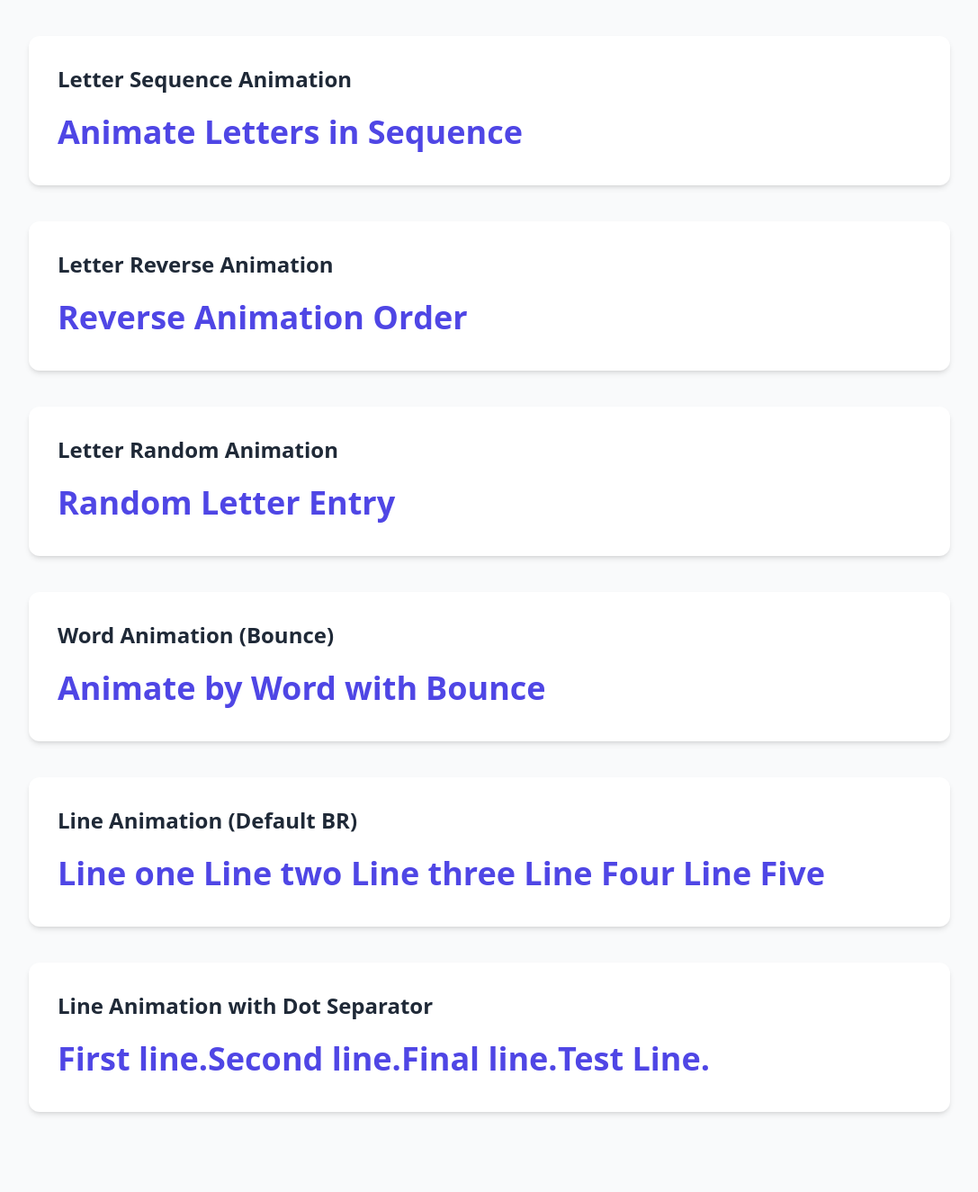
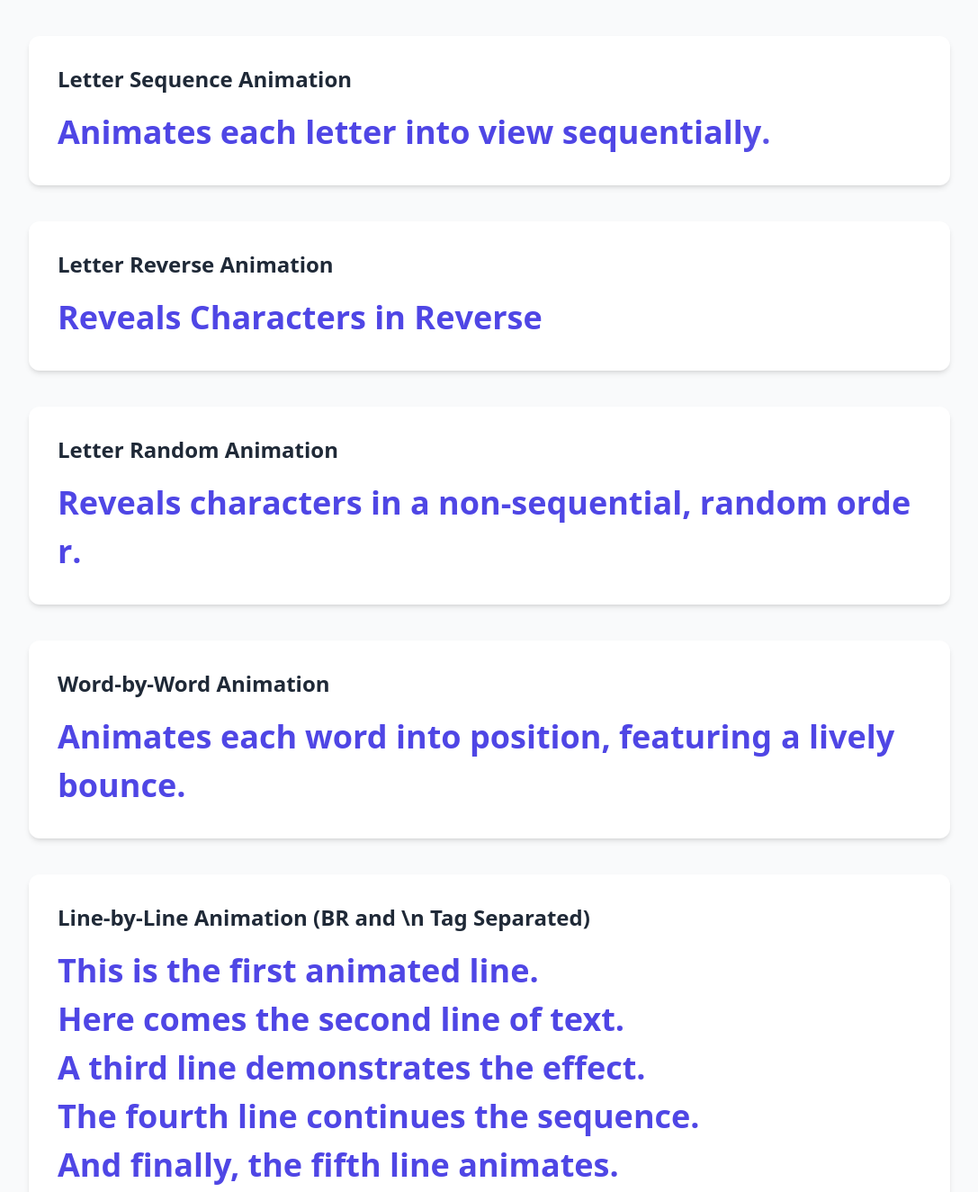
Before and after one commit to yesiamrocks/animtext, a website: page docs/index.html in a window 1280 px wide. Shown: the part 220-1545 px from the top of the page at 90% size, without its empty margins (96-1183 px from the left). Drawn offline with nearby package versions, Linux system fonts and the light colour scheme.

Commit message:
docs: refresh README and docs with improved structure, links, and usage examples

```diff
--- a/docs/index.html
+++ b/docs/index.html
@@ -61,7 +61,8 @@
           <h2 class="text-2xl font-semibold text-gray-800 mb-4">Letter Sequence
             Animation</h2>
           <span class="cssanimation text-indigo-600 animate"
-            data-at-sequence="ca__fx-FadeIn">Animate Letters in Sequence</span>
+            data-at-sequence="ca__fx-FadeIn">Animates each letter into view
+            sequentially.</span>
         </section>
 
         <!-- Letter Reverse Animation -->
@@ -70,9 +71,8 @@
           <h2 class="text-2xl font-semibold text-gray-800 mb-4">Letter Reverse
             Animation</h2>
           <span class="cssanimation text-indigo-600 animate"
-            data-at-reverse="ca__fx-FadeIn" data-at-delay="100">Reverse
-            Animation
-            Order</span>
+            data-at-reverse="ca__fx-FadeIn" data-at-delay="100"> Reveals
+            Characters in Reverse</span>
         </section>
 
         <!-- Letter Random Animation -->
@@ -81,32 +81,32 @@
           <h2 class="text-2xl font-semibold text-gray-800 mb-4">Letter Random
             Animation</h2>
           <span class="cssanimation text-indigo-600 animate"
-            data-at-random="ca__fx-FadeIn" data-at-delay="40">Random Letter
-            Entry</span>
+            data-at-random="ca__fx-FadeIn" data-at-delay="40">Reveals characters
+            in a non-sequential, random order.</span>
         </section>
 
         <!-- Word Animation (Bounce) -->
         <section
           class="bg-white rounded-xl shadow-md p-8 mb-10 hover:shadow-lg transition-shadow duration-300">
-          <h2 class="text-2xl font-semibold text-gray-800 mb-4">Word Animation
-            (Bounce)</h2>
+          <h2 class="text-2xl font-semibold text-gray-800 mb-4">Word-by-Word
+            Animation</h2>
           <span class="cssanimation text-indigo-600 animate"
-            data-at-word="bounceIn" data-at-delay="120">Animate by Word with
-            Bounce</span>
+            data-at-word="bounceIn" data-at-delay="120">Animates each word into
+            position, featuring a lively bounce.</span>
         </section>
 
         <!-- Line Animation (Default BR) -->
         <section
           class="bg-white rounded-xl shadow-md p-8 mb-10 hover:shadow-lg transition-shadow duration-300">
-          <h2 class="text-2xl font-semibold text-gray-800 mb-4">Line Animation
-            (Default BR)</h2>
+          <h2 class="text-2xl font-semibold text-gray-800 mb-4">Line-by-Line
+            Animation (BR and \n Tag Separated)</h2>
           <span class="cssanimation text-indigo-600 animate"
             data-at-line="slideUp bounceIn ca__fx-FadeIn" data-at-delay="300">
-            Line one<br>
-            Line two<br>
-            Line three<br>
-            Line Four<br>
-            Line Five
+            This is the first animated line.
+            Here comes the second line of text.
+            A third line demonstrates the effect.
+            The fourth line continues the sequence.<br />
+            And finally, the fifth line animates.
           </span>
         </section>
 
@@ -118,7 +118,8 @@
           <span class="cssanimation text-indigo-600 animate"
             data-at-line="slideUp bounceIn" data-at-delay="500"
             data-at-separator="dot">
-            First line. Second line. Final line. Test Line.
+            This is the first segment. Here's the second phrase to appear. The
+            third part follows. And this is the final animated line.
           </span>
         </section>
       </div>
```
